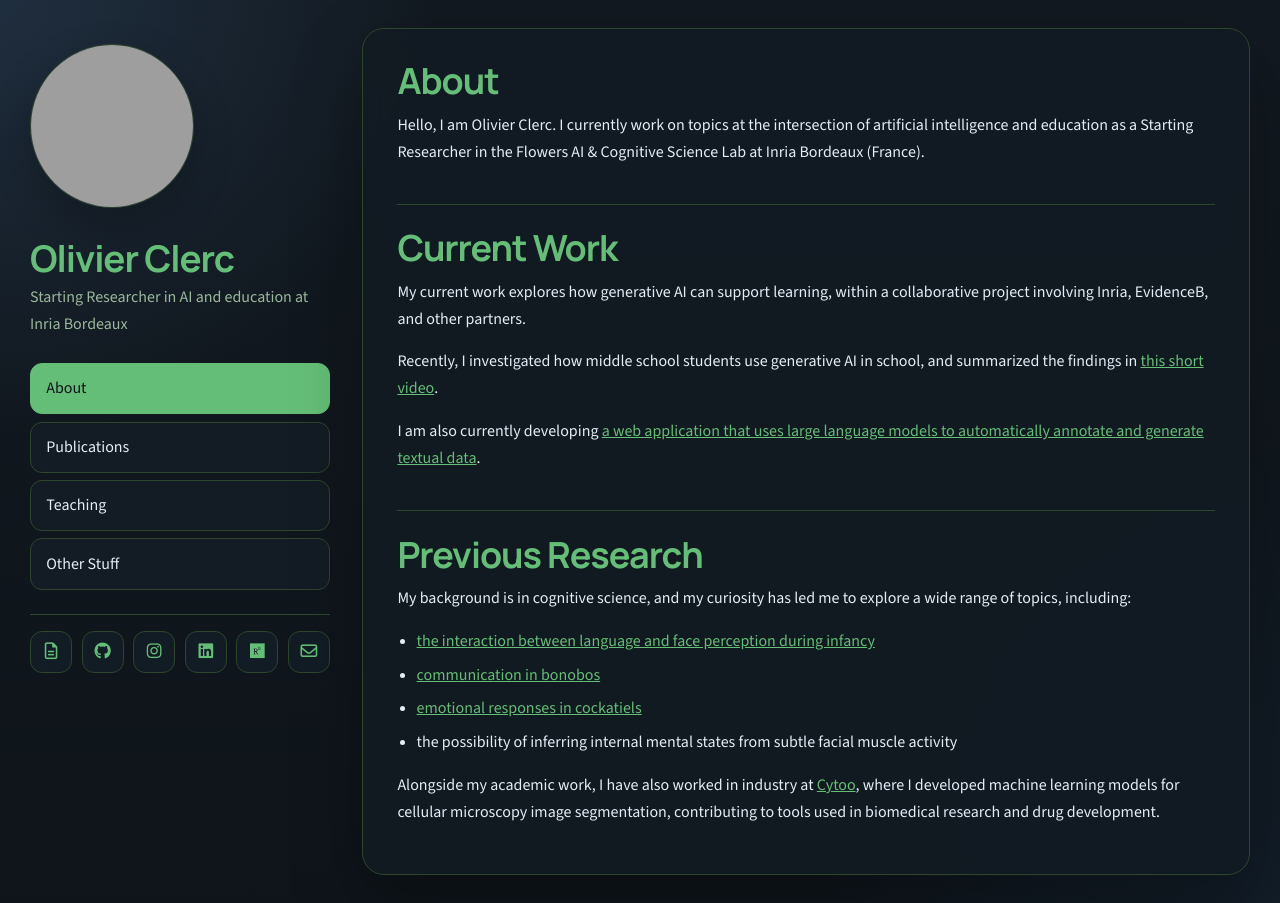
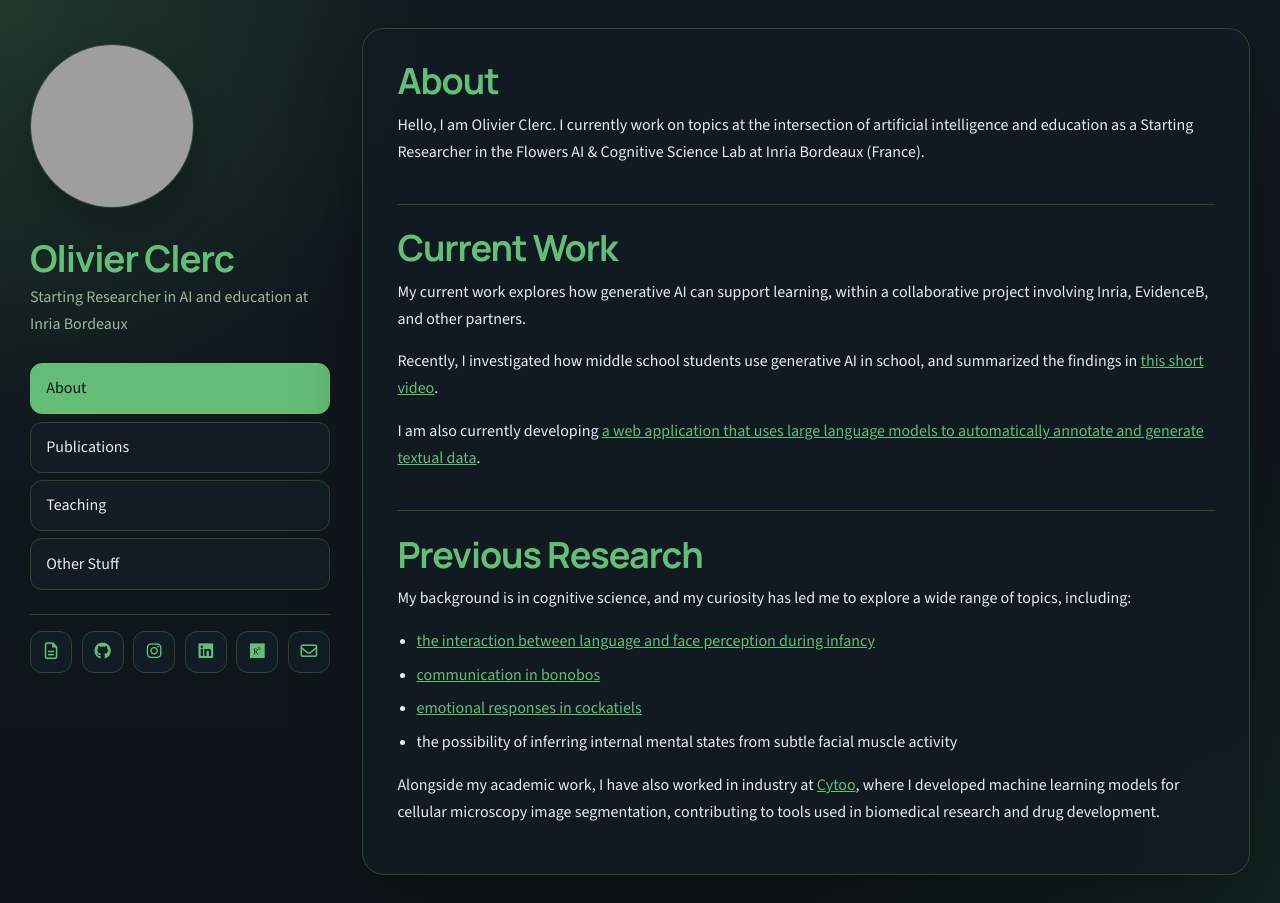
Before and after one commit to OlivierLClerc/OlivierLClerc.github.io, a Jekyll site: the page built from index.md, in a window 1280 px wide. Built offline with Jekyll 4.4.1, drawn with Linux system fonts in a browser that asks for light colours; grey boxes are pictures that could not be loaded.

Commit message:
chore: more style changes

```diff
--- a/assets/css/style.scss
+++ b/assets/css/style.scss
@@ -25,8 +25,8 @@ html {
 body {
   margin: 0;
   background:
-    radial-gradient(circle at top left, rgba(79, 122, 173, 0.22), transparent 28%),
-    radial-gradient(circle at bottom right, rgba(34, 67, 103, 0.18), transparent 30%),
+    radial-gradient(circle at top left, rgba(81, 173, 79, 0.22), transparent 28%),
+    radial-gradient(circle at bottom right, rgba(34, 103, 52, 0.18), transparent 30%),
     linear-gradient(180deg, #121920 0%, var(--paper) 100%);
   color: var(--text);
   font-family: "Source Sans 3", "Helvetica Neue", Arial, sans-serif;
@@ -120,7 +120,7 @@ a:focus {
 .sidebar-nav-link:hover,
 .sidebar-nav-link:focus {
   background: #1c2733;
-  border-color: #425467;
+  border-color: #426746;
   transform: translateX(2px);
 }
 
@@ -160,7 +160,7 @@ a:focus {
 .sidebar-socials a:focus {
   transform: translateY(-1px);
   background: #1c2733;
-  border-color: #425467;
+  border-color: #426746;
 }
 
 .page-main {
@@ -216,7 +216,7 @@ a:focus {
 
 .page-body h3 {
   margin: 1.5rem 0 0.55rem;
-  color: #b7d1ec;
+  color: #b7ecbb;
   font-family: "Manrope", "Helvetica Neue", Arial, sans-serif;
   font-weight: 600;
   letter-spacing: -0.02em;
```
